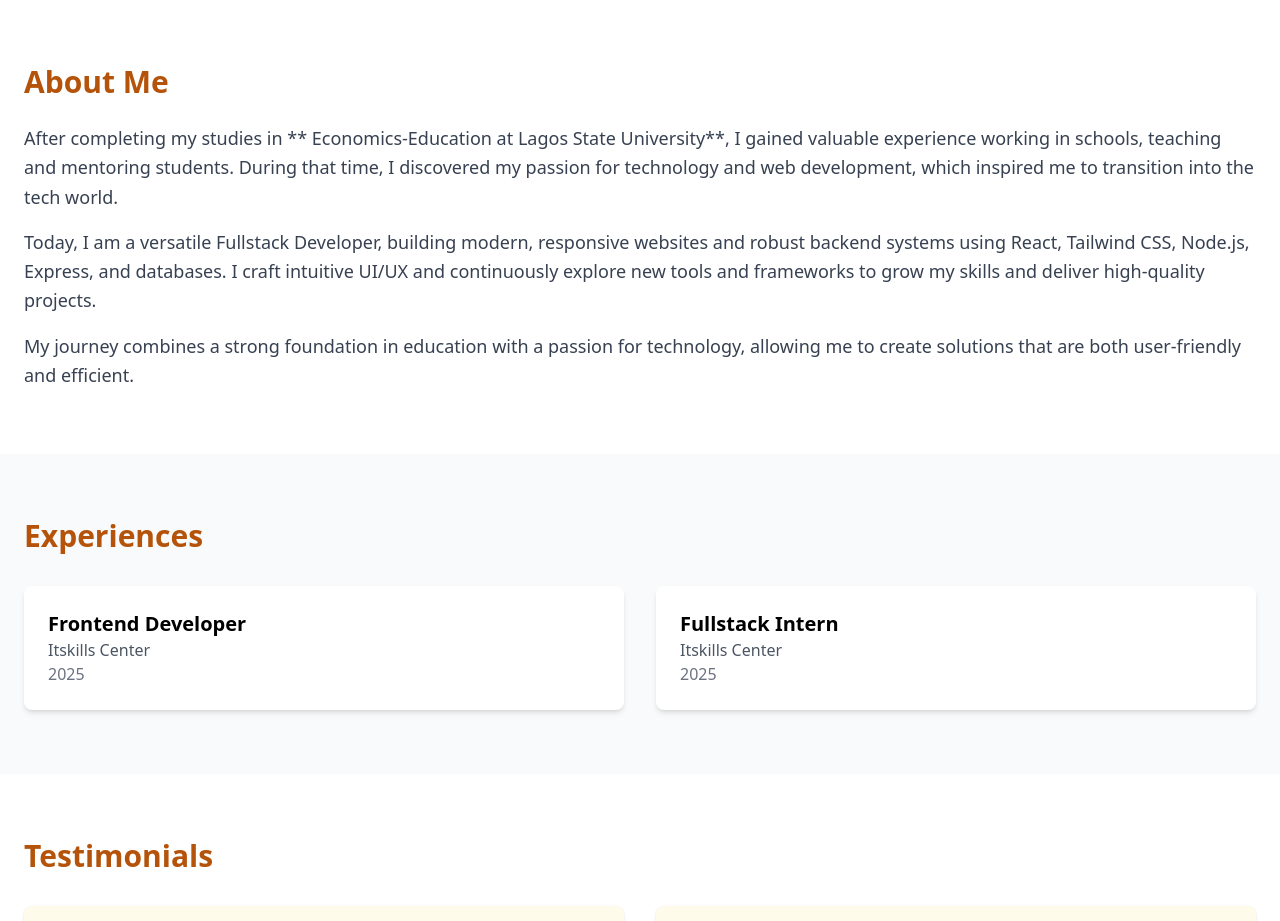
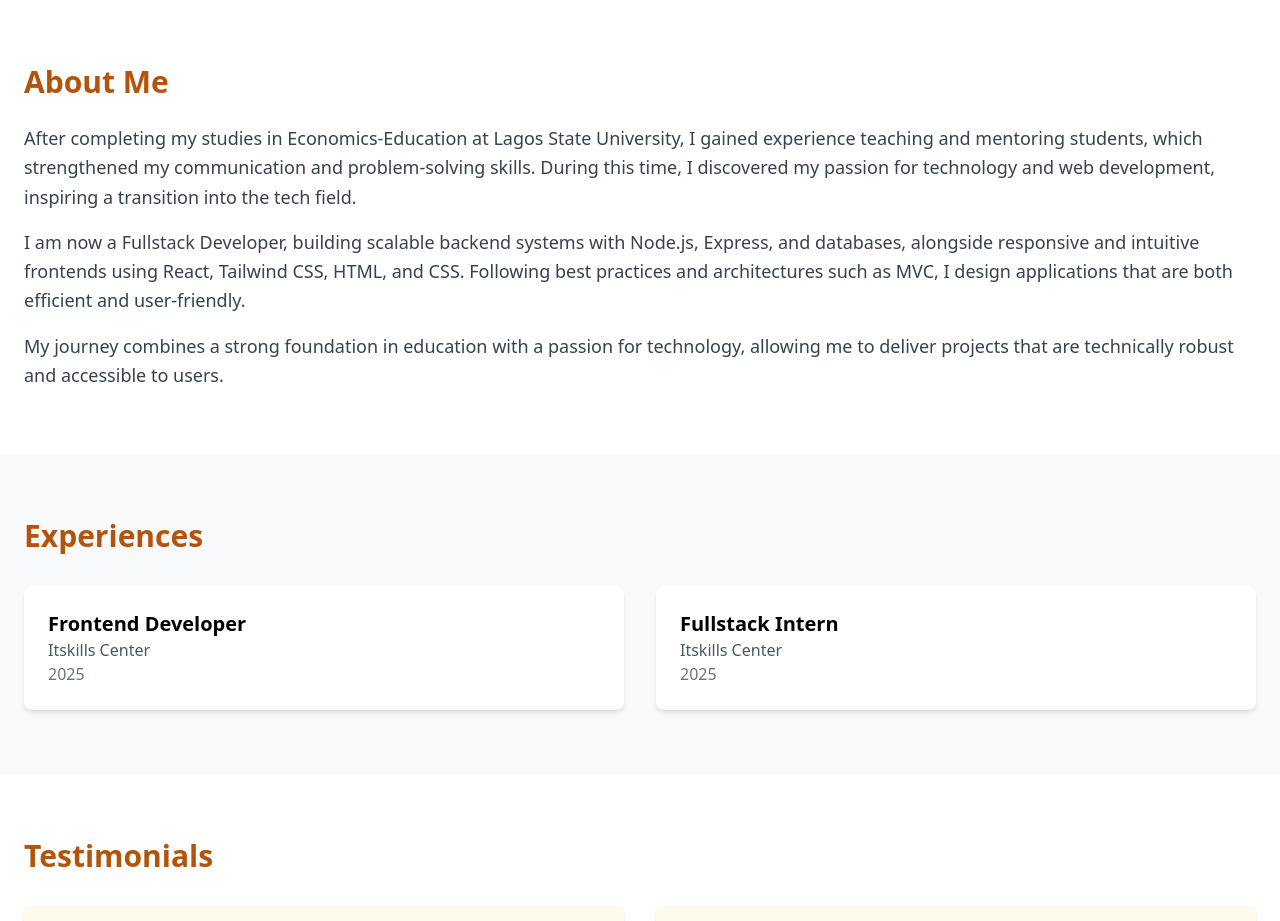
Before and after one commit to Amazinghope/Portfolio, a React (Create React App) app: page / in a window 1280 px wide. Shown: the part 800-1721 px from the top of the page. Built offline with nearby package versions, Linux system fonts and the light colour scheme.

Commit message:
corrected

```diff
--- a/src/components/About.jsx
+++ b/src/components/About.jsx
@@ -1,22 +1,26 @@
-import React from "react";
+
 
 const About = () => (
   <section id="about" className="max-w-7xl mx-auto px-6 py-16">
     <h2 className="text-3xl font-bold text-amber-700 mb-6">About Me</h2>
 
     <p className="text-gray-700 text-lg leading-relaxed mb-4">
-      After completing my studies in ** Economics-Education at Lagos State University**, I gained valuable experience working in schools, teaching and mentoring students.
-      During that time, I discovered my passion for technology and web development, which inspired me to transition into the tech world.
-    </p>
+      After completing my studies in Economics-Education at Lagos State University,
+      I gained experience teaching and mentoring students, which strengthened my
+       communication and problem-solving skills. During this time, I discovered my
+       passion for technology and web development, inspiring a transition into the
+       tech field.    </p>
 
     <p className="text-gray-700 text-lg leading-relaxed mb-4">
-      Today, I am a versatile Fullstack Developer, building modern, responsive websites and robust backend systems using React, Tailwind CSS, Node.js, Express, and databases.
-      I craft intuitive UI/UX and continuously explore new tools and frameworks to grow my skills and deliver high-quality projects.
-    </p>
+      I am now a Fullstack Developer, building scalable backend systems with Node.js,
+       Express, and databases, alongside responsive and intuitive frontends using
+       React, Tailwind CSS, HTML, and CSS. Following best practices and architectures
+       such as MVC, I design applications that are both efficient and user-friendly.    </p>
 
     <p className="text-gray-700 text-lg leading-relaxed">
-      My journey combines a strong foundation in education with a passion for technology, allowing me to create solutions that are both user-friendly and efficient.
-    </p>
+      My journey combines a strong foundation in education with a passion for technology,
+       allowing me to deliver projects that are technically robust and accessible to
+       users.    </p>
   </section>
 );
 
```
